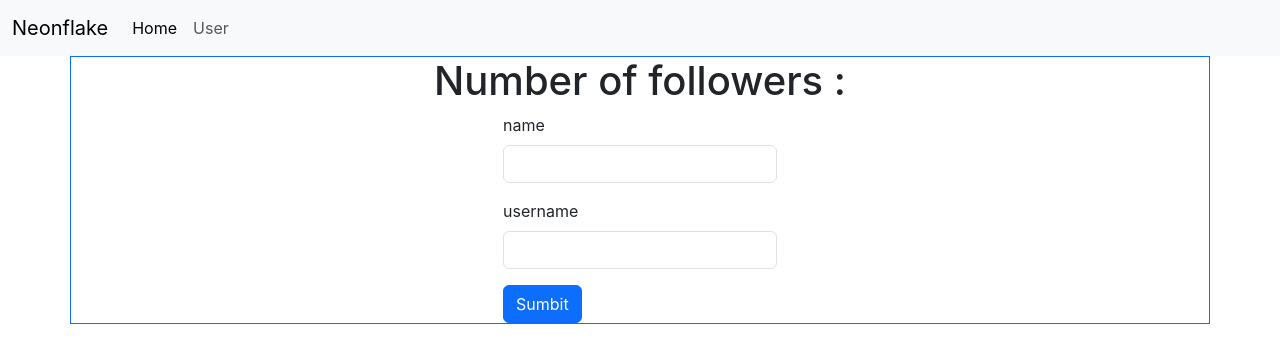
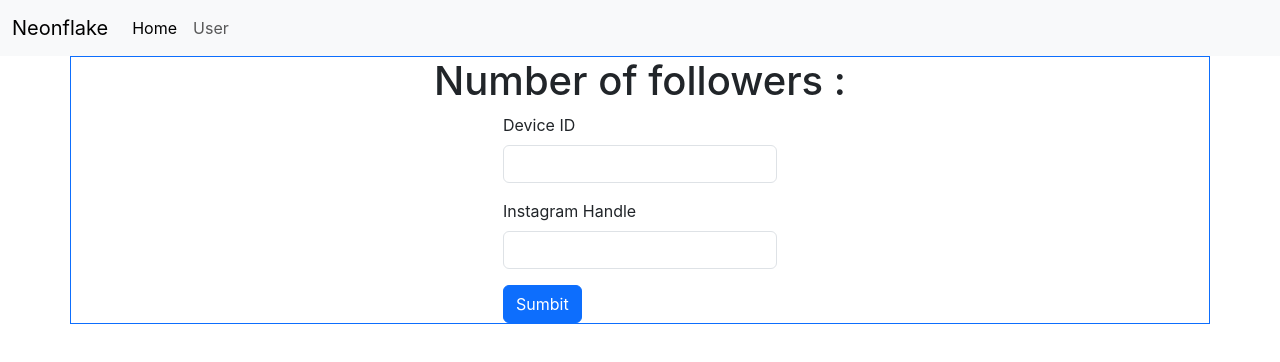
Before and after one commit to projectrebe/instagram-follower, a React (Create React App) app: page / in a window 1280 px wide. Shown: the top 362 px of the page. Built offline with nearby package versions, Linux system fonts and the light colour scheme.

Commit message:
changes name to device id and validated

```diff
--- a/src/component/InstagramFollower/InstagramFollower.js
+++ b/src/component/InstagramFollower/InstagramFollower.js
@@ -67,15 +67,21 @@ const InstagramFollower = () => {
                 <h1>Number of followers : {count}</h1>
                 <form onSubmit={getCount}>
                     <div className="mb-3">
-                        <label className="form-label">name</label>
-                        <input type="text" className="form-control" id="name" aria-describedby="emailHelp" value={name}
+                        <label className="form-label">Device ID</label>
+                        <input
+                            type="text"
+                            className="form-control"
+                            id="name" aria-describedby="emailHelp"
+                            value={name}
                             onChange={(e) => setName(e.target.value)}
                             required
+                            maxLength={10}
+                            minLength={10}
                         />
 
                     </div>
                     <div className="mb-3">
-                        <label className="form-label">username</label>
+                        <label className="form-label">Instagram Handle</label>
                         <input type="text" className="form-control" id="username" aria-describedby="emailHelp" value={username}
                             onChange={(e) => setUsername(e.target.value)}
                             required
```
